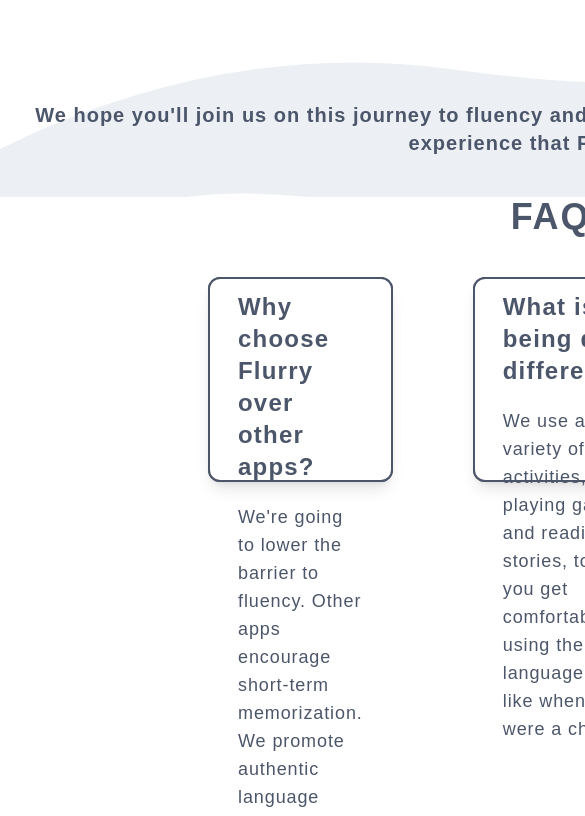
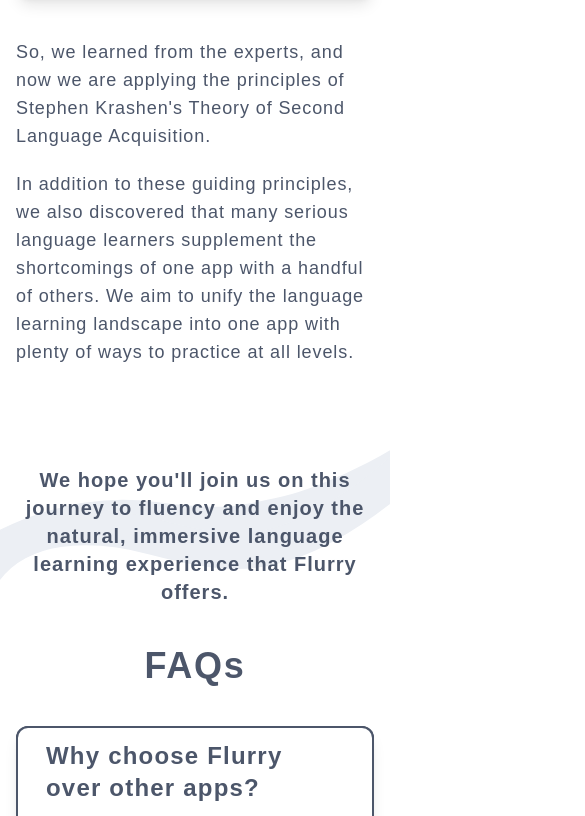
Before and after one commit to learnflurry/waitlist, a React (Create React App) app: page / in a window 390 px wide. Shown: the part 2001-2817 px from the top of the page, 585 px wide, since content can reach past the window. Built offline with nearby package versions, Linux system fonts and the light colour scheme; a web font is replaced by a local one.

Commit message:
made FAQ section responsive

```diff
--- a/src/components/sections/FAQ.tsx
+++ b/src/components/sections/FAQ.tsx
@@ -7,7 +7,7 @@
             <h2 id="faq" className="mb-10 text-center">
                 FAQs
             </h2>
-            <div className="container flex flex-row gap-x-20 px-52">
+            <div className="container flex flex-col gap-y-10 gap-x-5 lg:flex-row xl:gap-x-20 2xl:px-52">
                 <QuestionCard
                     title="Why choose Flurry over other apps?"
                     body="We're going to lower the barrier to fluency. Other apps encourage short-term memorization. We promote authentic language acquisition."
@@ -24,8 +24,7 @@
                     ]}
                 />
             </div>
-            <DesktopSwirl className="mt-[-35%] mb-[-25%] w-full object-fill" />
-            {/* <MobileSwirl/> */}
+            <div className="mb-10 h-[40rem] bg-faq-mobile bg-cover bg-center bg-no-repeat md:h-[30rem] md:bg-faq-desktop lg:-mt-64 lg:h-[60rem] 2xl:h-[70rem]" />
         </>
     );
 }
@@ -39,10 +38,8 @@
     const bodyArray = Array.isArray(body) ? body : [body];
 
     return (
-        <div className="aspect-square flex-1 rounded-xl bg-nord-black shadow-lg hover:shadow-xl">
-            <div
-                className={`h-full w-full rounded-xl border-2 border-nord-black bg-white py-3 px-7 text-left transition-transform hover:-translate-y-2`}
-            >
+        <div className="flex-1 rounded-xl bg-nord-black shadow-lg hover:shadow-xl xl:aspect-square">
+            <div className="h-full min-h-fit w-full min-w-fit rounded-xl border-2 border-nord-black bg-white py-3 px-7 text-left transition-transform hover:-translate-y-2">
                 <h4 className="mb-5">{title}</h4>
                 {bodyArray.map((p, i) => (
                     <p key={i}>{p}</p>
--- a/src/components/sections/Intro.tsx
+++ b/src/components/sections/Intro.tsx
@@ -1,6 +1,3 @@
-import DesktopSwirl from "assets/desktop/swirl-desktop-1.svg";
-import MobileSwirlTop from "assets/mobile/swirl-mobile-1.svg";
-import MobileSwirlBottom from "assets/mobile/swirl-mobile-2.svg";
 import CTA from "components/CTA";
 import { socials } from "data/socials";
 
--- a/tailwind.config.js
+++ b/tailwind.config.js
@@ -49,6 +49,9 @@
                 "about-desktop":
                     "url('/src/assets/desktop/swirl-desktop-2.svg')",
                 "about-mobile": "url('/src/assets/mobile/swirl-mobile-3.svg')",
+
+                "faq-desktop": "url('/src/assets/desktop/swirl-desktop-3.svg')",
+                "faq-mobile": "url('/src/assets/mobile/swirl-mobile-4.svg')",
             },
         },
         fontFamily: {
```
